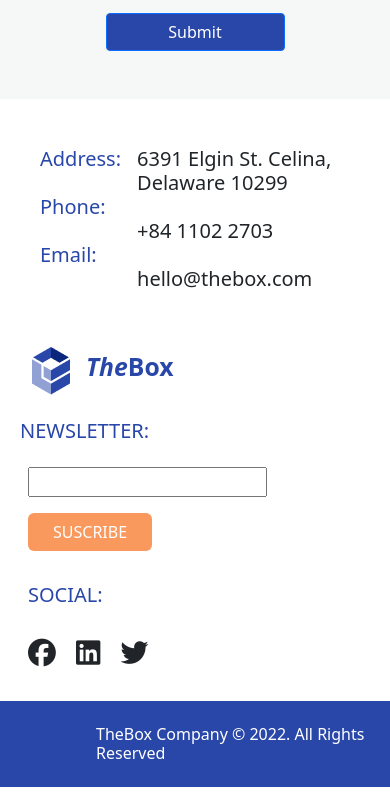
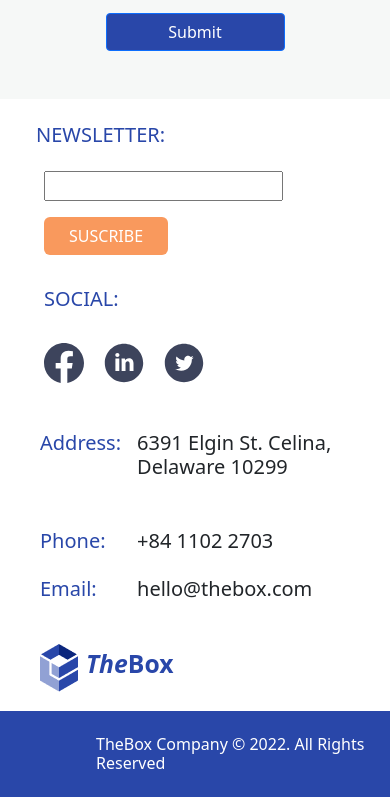
Before and after one commit to budhaditya-itobuz/box-page-bootstrap, a plain HTML site: page index.html in a window 390 px wide. Shown: the part 8229-9026 px from the top of the page. Drawn offline with nearby package versions, Linux system fonts and the light colour scheme.

Commit message:
footer fixed

```diff
--- a/index.html
+++ b/index.html
@@ -311,27 +311,27 @@
         </div>
     </section>
     <section class="footer p-3">
-        <div class="row">
-            <div class="col-sm-12 col-md-6">
+        <div class="row ">
+            <div class="col-sm-12 col-md-6  order-2  order-md-1">
                 <div class="d-flex p-3">
                     <div class="p-2 text-primary">
-                        <h5 class="py-2">Address:</h5>
-                        <h5 class="py-2">Phone: </h5>
-                        <h5 class="py-2">Email: </h5>
+                        <h5 class="py-2 address">Address:</h5>
+                        <h5 class="py-2 ">Phone: </h5>
+                        <h5 class="py-2 ">Email: </h5>
                     </div>
                     <div class="p-2">
-                        <h5 class="py-2">6391 Elgin St. Celina, Delaware 10299</h5>
-                        <h5 class="py-2">+84 1102 2703</h5>
-                        <h5 class="py-2">hello@thebox.com</h5>
+                        <h5 class="py-2 address">6391 Elgin St. Celina, Delaware 10299</h5>
+                        <h5 class="py-2 ">+84 1102 2703</h5>
+                        <h5 class="py-2 ">hello@thebox.com</h5>
                     </div>
                 </div>
-                <div class="p-2 d-flex align-items-center pointer">
-                    <img class="logo-img p-2 pointer" src="./images/nav/logo.png" alt="Logo">
+                <div class="px-2 d-flex align-items-center pointer">
+                    <img class="logo-img ps-3 pointer" src="./images/nav/logo.png" alt="Logo">
                     <h4 class="pointer fs-2 text-primary p-2 fw-bold"><span class="fst-italic">The</span>Box</h4>
                 </div>
 
             </div>
-            <div class="col-sm-12 col-md-6 p-2">
+            <div class="col-sm-12 col-md-6 p-2 px-4 order-1 order-md-2">
                 <h5 class="px-2 text-primary">NEWSLETTER:</h5>
                 <div class="p-2">
                     <input class="m-2" type="emai">
@@ -339,9 +339,9 @@
                 </div>
                 <h5 class="p-3 text-primary">SOCIAL:</h5>
                 <div class="p-2">
-                    <i class="fa-brands fa-facebook pointer fs-1 px-2 pointer"></i>
-                    <i class="fa-brands fa-linkedin pointer fs-1 px-2 pointer"></i>
-                    <i class="fa-brands fa-twitter pointer fs-1 px-2 pointer"></i>
+                    <img src="./images/social-icons/facebook.svg" alt="" class="fs-1 px-2 pointer">
+                    <img src="./images/social-icons/linkedin.svg" alt="" class="fs-1 px-2 pointer">
+                    <img src="./images/social-icons/twitter.svg" alt="" class="fs-1 px-2 pointer">
                 </div>
             </div>
         </div>
--- a/styles.scss
+++ b/styles.scss
@@ -11,8 +11,12 @@
     }
 }
 
-.focus-ring{
-    --bs-focus-ring-color: rgba(#fff,0);
+.address{
+    min-height: 90px !important;
+}
+
+.focus-ring {
+    --bs-focus-ring-color: rgba(#fff, 0);
 }
 
 .pointer:hover {
@@ -62,9 +66,11 @@
     height: 250px;
     background-color: white;
     transition: transform 300ms ease-in-out;
+
     img {
         border-bottom: 1px solid grey;
     }
+
     &:hover {
         transform: scale(1.1);
     }
@@ -101,7 +107,7 @@
     max-width: 300px !important;
 }
 
-.experience-right {
+.experience-info {
     max-width: 400px;
 }
 
@@ -110,6 +116,7 @@
         max-width: 550px;
         margin: auto;
     }
+
     button {
         background-color: #F9995D;
 
@@ -119,11 +126,17 @@
     }
 }
 
+@media (min-width:576px){
+    .address{
+        min-height: 0 !important;
+    }
+}
 
 @media (min-width:992px) {
 
     .about {
         margin-left: 50px;
+
         img {
             width: 75% !important;
             left: -20px;
@@ -163,9 +176,10 @@
     .stat-card {
         position: absolute !important;
         background-color: white;
-        img{
-            right:-10%;
-            top:-20%;
+
+        img {
+            right: -10%;
+            top: -20%;
         }
     }
 
@@ -193,12 +207,12 @@
 
     .stat-card:nth-child(4) {
         left: 25%;
-        top:80%;
+        top: 80%;
 
         img {
-            right:-10%;
-            top:auto;
-            bottom:-10%;
+            right: -10%;
+            top: auto;
+            bottom: -10%;
         }
     }
 }
```
Also changed, not shown: images/social-icons/facebook.svg (added), images/social-icons/linkedin.svg (added), images/social-icons/twitter.svg (added), styles.css, 1 other file.
